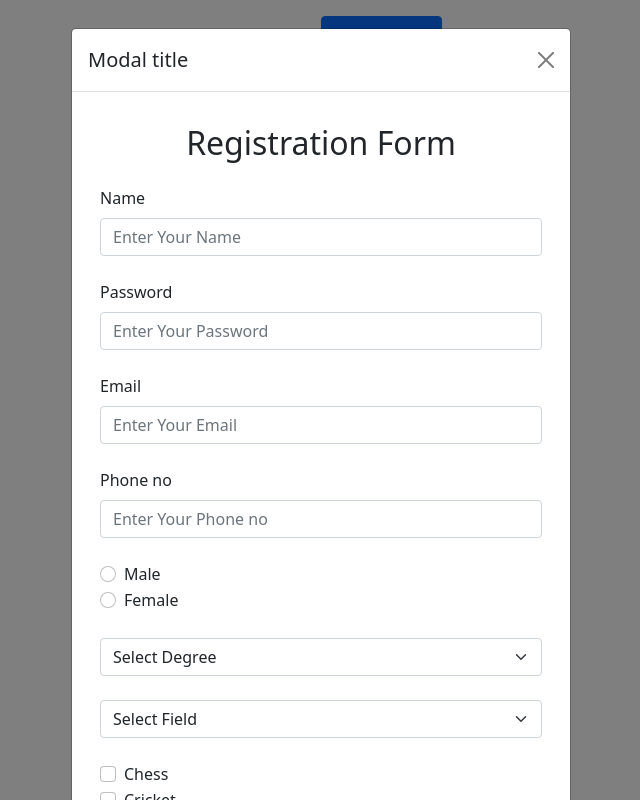
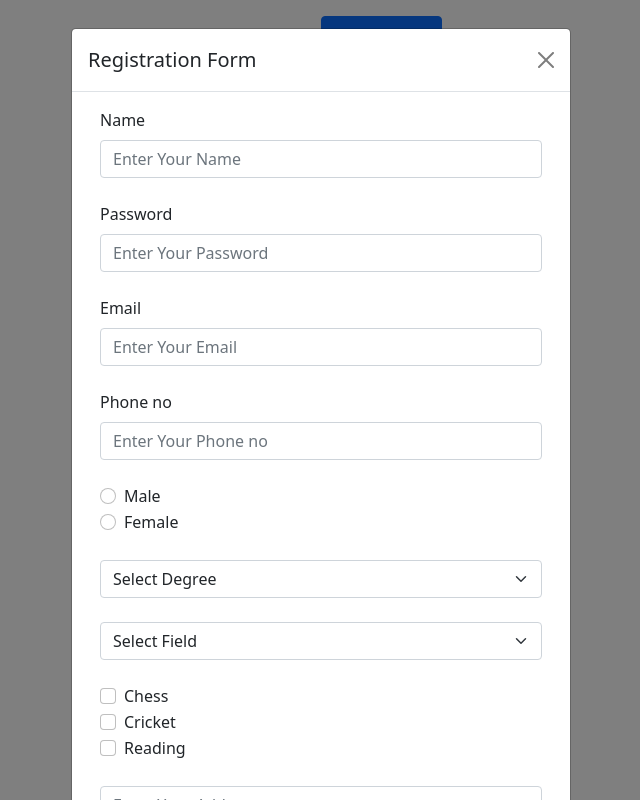
Before and after one commit to gaurav4818/Bootstrap, a plain HTML site: page modalex.html in a window 1280 px wide. Both pictures are taken after a click on the button "Registration!". Shown: the top 800 px of the page, without its empty margins (319-959 px from the left). Drawn offline with nearby package versions, Linux system fonts and the light colour scheme.

Commit message:
modalex file is updated...

```diff
--- a/modalex.html
+++ b/modalex.html
@@ -20,13 +20,12 @@
     <div class="modal-dialog">
       <div class="modal-content">
         <div class="modal-header">
-          <h5 class="modal-title" id="exampleModalLabel">Modal title</h5>
+          <h5 class="modal-title" id="exampleModalLabel">Registration Form</h5>
           <button type="button" class="btn-close" data-bs-dismiss="modal" aria-label="Close"></button>
         </div>
         <div class="modal-body">
             <form>
                 <div class="container-fluid">
-                    <h2 class="py-3 text-center">Registration Form</h2>
                     <form>
                         <div>
                             <label for="name" class="form-label">Name</label>
```
